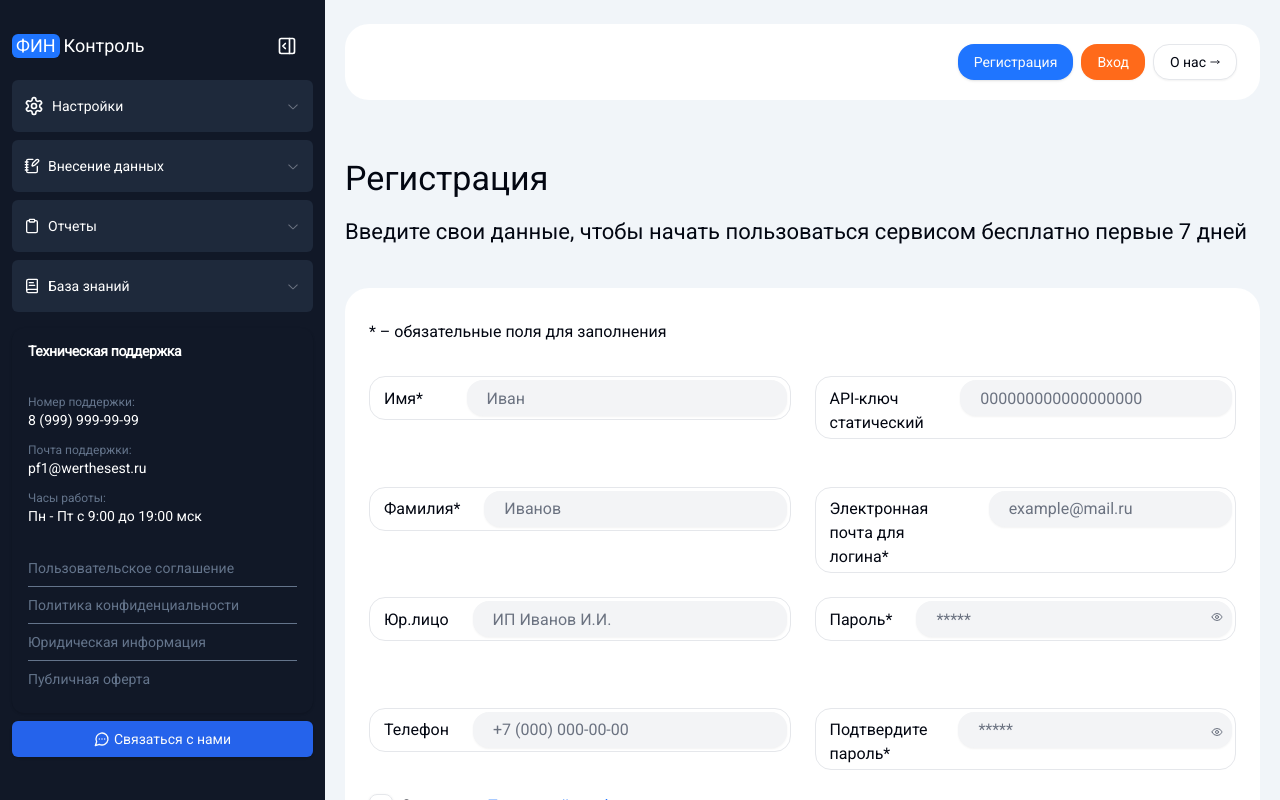
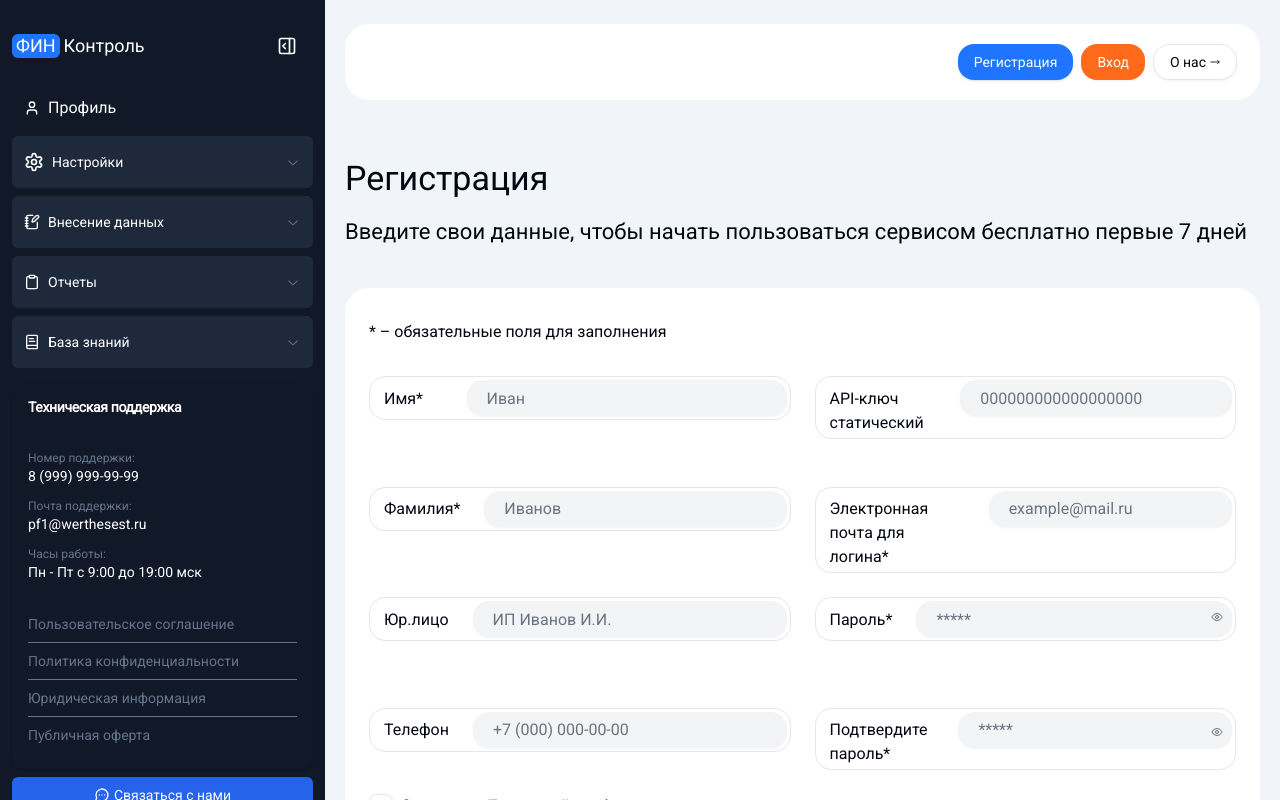
Before and after one commit to edik0101/pofk_frontend, a Next.js app: page /register in a window 1280 px wide. Shown: the top 800 px of the page. Built offline with nearby package versions, Linux system fonts and the light colour scheme.

Commit message:
feat: move profile from settings to root

```diff
--- a/src/components/SideBar/ControlCard/ControlCard.tsx
+++ b/src/components/SideBar/ControlCard/ControlCard.tsx
@@ -1,5 +1,5 @@
 import Link from "next/link";
-import { Settings, NotebookPen, Clipboard, BookText } from "lucide-react";
+import { Settings, NotebookPen, Clipboard, BookText, User } from "lucide-react";
 import {
   Accordion,
   AccordionItem,
@@ -11,6 +11,7 @@ import {
   PAGES_DATA_INPUT,
   PAGES_KNOWLEDGE,
   PAGES_SETTINGS,
+  PAGES_PROFILE,
 } from "@/data/pages";
 
 const ACCORDION = [
@@ -53,6 +54,14 @@ export default function ControlCard({
       collapsible
       className="w-full justify-between gap-4 rounded-md border-b-0"
     >
+      <Link
+        href={PAGES_PROFILE[0].path}
+        prefetch={false}
+        className="flex items-center gap-2 px-3 py-4 hover:underline"
+      >
+        <User className="size-4" />
+        Профиль
+      </Link>
       {ACCORDION.map((el) => (
         <AccordionItem
           key={el.value}
--- a/src/data/pages.ts
+++ b/src/data/pages.ts
@@ -52,6 +52,9 @@ export const PAGES_SETTINGS = [
     name: "Настройки прав доступа",
     path: PagesPaths["access-settings"],
   },
+];
+
+export const PAGES_PROFILE = [
   {
     name: "Профиль",
     path: PagesPaths["personal-settings"],
```
Also changed, not shown: src/app/profile/page.tsx (renamed from src/app/settings/profile/page.tsx).
